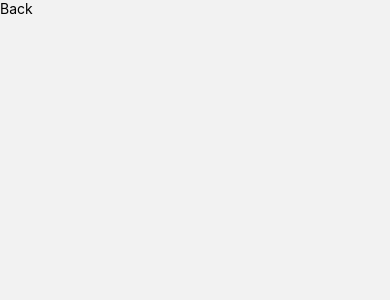
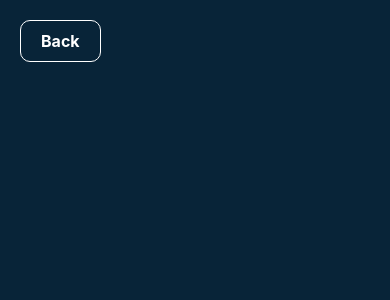
Before and after one commit to cosmin-oros/StepRise-App, a React Native app in the folder StepRise/: screen /AccountScreen in a window 390 px wide. Shown: the top 300 px of the page. Built offline with nearby package versions, Linux system fonts and the light colour scheme.

Commit message:
properly designed the back buttons

```diff
--- a/StepRise/screens/AccountScreen.tsx
+++ b/StepRise/screens/AccountScreen.tsx
@@ -9,12 +9,38 @@ type AccountScreenProps = {
 
 const AccountScreen = ({ navigation } : AccountScreenProps) => {
     return(
-        <View>
-            <TouchableOpacity onPress={() => navigation.navigate('MainScreen')}>
-                <Text>Back</Text>
+        <View style={styles.container}>
+            <TouchableOpacity style={styles.appButtonContainer} onPress={() => navigation.navigate('MainScreen')}>
+                <Text style={styles.appButtonText}>Back</Text>
             </TouchableOpacity>
         </View>
     );
 };
 
+const styles = StyleSheet.create({
+    container: {
+        flex: 1,
+        backgroundColor: '#082438',
+        width: '100%',
+        alignItems: 'center',
+        justifyContent: 'center',
+    },
+    appButtonContainer: {
+        backgroundColor: 'transparent',
+        borderWidth: 1,
+        borderColor: 'white',
+        borderRadius: 10,
+        paddingVertical: 10,
+        paddingHorizontal: 20,
+        position: 'absolute',
+        top: 20,
+        left: 20
+    },
+    appButtonText: {
+        fontWeight: "bold",
+        color: 'white',
+        fontSize: 16
+    }
+});
+
 export default AccountScreen;
--- a/StepRise/screens/ChallengesScreen.tsx
+++ b/StepRise/screens/ChallengesScreen.tsx
@@ -10,13 +10,38 @@ type ChallengesScreenProps = {
 
 const ChallengesScreen = ({ navigation } : ChallengesScreenProps) => {
     return(
-        <View>
-            <TouchableOpacity onPress={() => navigation.navigate('MainScreen')}>
-                <Text>Back</Text>
+        <View style={styles.container}>
+            <TouchableOpacity style={styles.appButtonContainer} onPress={() => navigation.navigate('MainScreen')}>
+                <Text style={styles.appButtonText}>Back</Text>
             </TouchableOpacity>
-
         </View>
     );
 };
 
+const styles = StyleSheet.create({
+    container: {
+        flex: 1,
+        backgroundColor: '#082438',
+        width: '100%',
+        alignItems: 'center',
+        justifyContent: 'center',
+    },
+    appButtonContainer: {
+        backgroundColor: 'transparent',
+        borderWidth: 1,
+        borderColor: 'white',
+        borderRadius: 10,
+        paddingVertical: 10,
+        paddingHorizontal: 20,
+        position: 'absolute',
+        top: 20,
+        left: 20
+    },
+    appButtonText: {
+        fontWeight: "bold",
+        color: 'white',
+        fontSize: 16
+    }
+});
+
 export default ChallengesScreen;
--- a/StepRise/screens/SettingsScreen.tsx
+++ b/StepRise/screens/SettingsScreen.tsx
@@ -9,12 +9,38 @@ type SettingsScreenProps = {
 
 const SettingsScreen = ({ navigation } : SettingsScreenProps) => {
     return(
-        <View>
-            <TouchableOpacity onPress={() => navigation.navigate('MainScreen')}>
-                <Text>Back</Text>
+        <View style={styles.container}>
+            <TouchableOpacity style={styles.appButtonContainer} onPress={() => navigation.navigate('MainScreen')}>
+                <Text style={styles.appButtonText}>Back</Text>
             </TouchableOpacity>
         </View>
     );
 };
 
+const styles = StyleSheet.create({
+    container: {
+        flex: 1,
+        backgroundColor: '#082438',
+        width: '100%',
+        alignItems: 'center',
+        justifyContent: 'center',
+    },
+    appButtonContainer: {
+        backgroundColor: 'transparent',
+        borderWidth: 1,
+        borderColor: 'white',
+        borderRadius: 10,
+        paddingVertical: 10,
+        paddingHorizontal: 20,
+        position: 'absolute',
+        top: 20,
+        left: 20
+    },
+    appButtonText: {
+        fontWeight: "bold",
+        color: 'white',
+        fontSize: 16
+    }
+});
+
 export default SettingsScreen;
```
